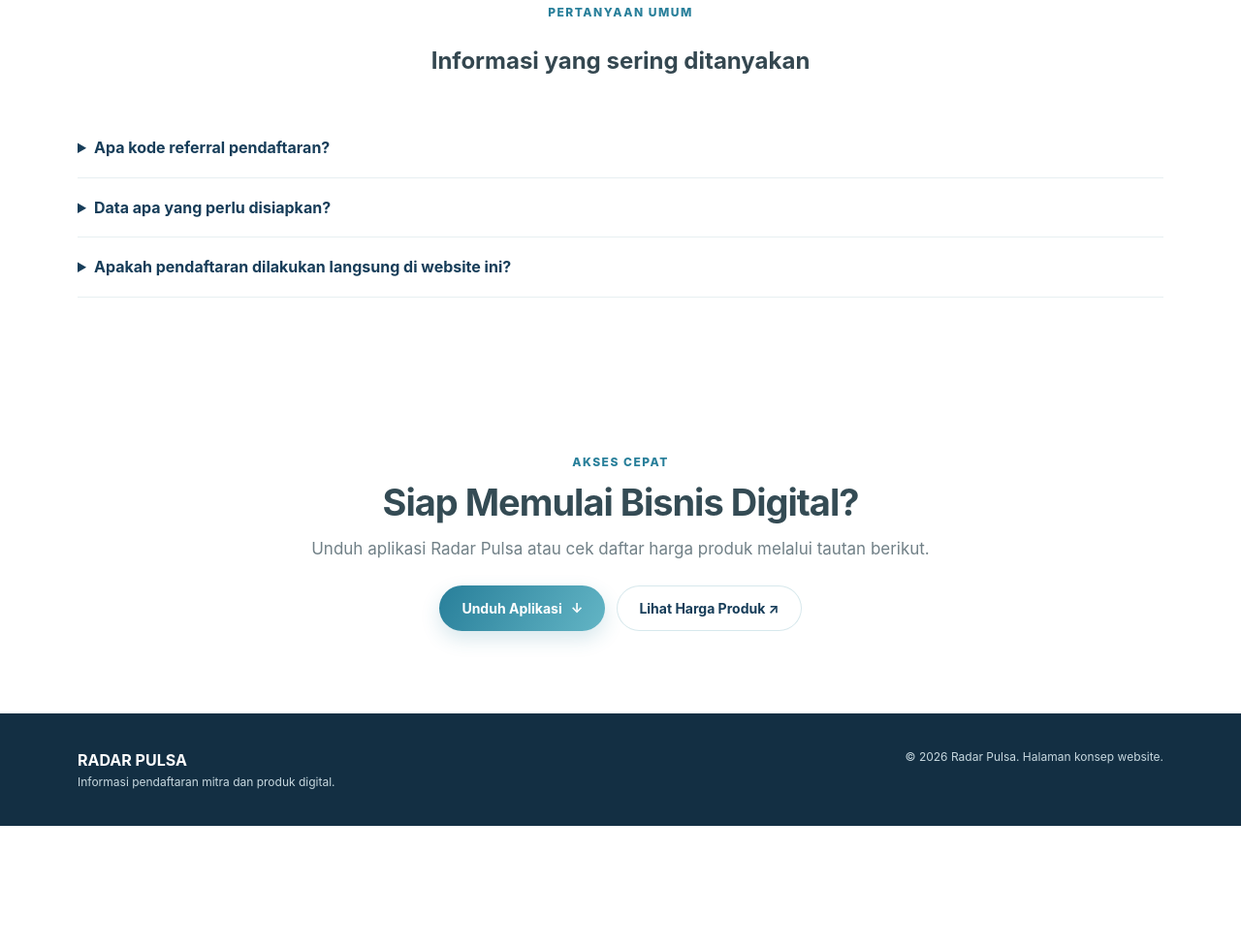
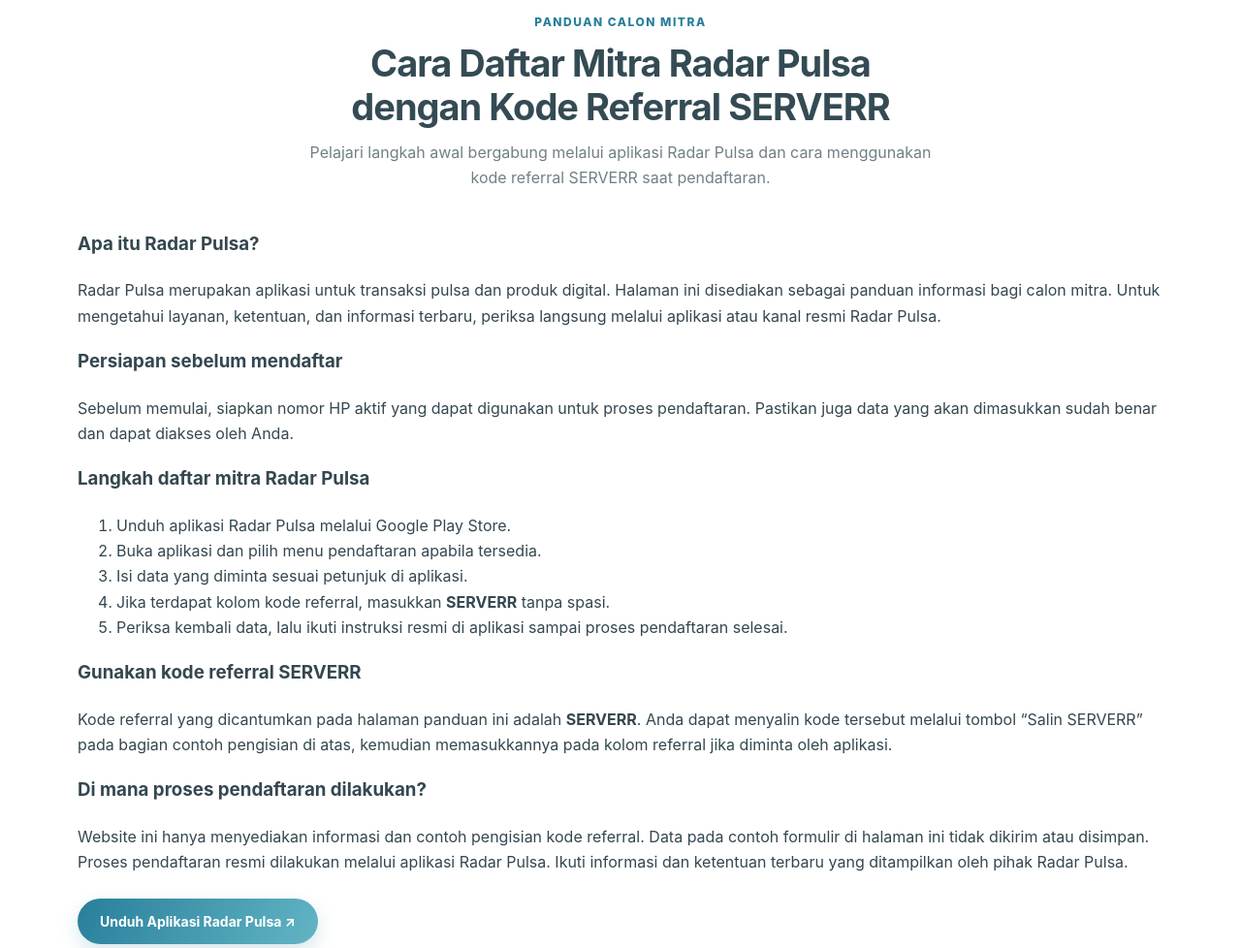
Before and after one commit to radarpulsa-referalSERVERR/radar-pulsaSERVERR, a plain HTML site: page index.html in a window 1280 px wide. Shown: the part 3258-4236 px from the top of the page at 97% size. Before the commit the page ends 4110 px from the top, so only its background shows below. Drawn offline with Linux system fonts and the light colour scheme.

Commit message:
Add files via upload

```diff
--- a/index.html
+++ b/index.html
@@ -58,6 +58,41 @@
 <a class="contact-link" href="https://radarpulsa.com" target="_blank" rel="noopener"><span class="contact-icon" aria-hidden="true"><svg viewBox="0 0 24 24" fill="none" stroke="#247A9B" stroke-width="2" stroke-linecap="round" stroke-linejoin="round"><circle cx="12" cy="12" r="10"/><path d="M2 12h20M12 2a15.3 15.3 0 0 1 4 10 15.3 15.3 0 0 1-4 10 15.3 15.3 0 0 1-4-10 15.3 15.3 0 0 1 4-10Z"/></svg></span><span>Website Utama<small>radarpulsa.com</small></span></a>
 <a class="contact-link" href="https://radarpulsa.webreport.info/" target="_blank" rel="noopener"><span class="contact-icon" aria-hidden="true"><svg viewBox="0 0 24 24" fill="none" stroke="#247A9B" stroke-width="2" stroke-linecap="round" stroke-linejoin="round"><rect x="3" y="4" width="18" height="16" rx="2"/><path d="M7 8h10M7 12h10M7 16h6"/></svg></span><span>Website Report<small>radarpulsa.webreport</small></span></a>
 </div></div></section>
+<section class="section" id="panduan-daftar-mitra" aria-labelledby="judul-panduan-daftar">
+  <div class="wrap">
+    <div class="section-head">
+      <div class="kicker">Panduan calon mitra</div>
+      <h2 id="judul-panduan-daftar">Cara Daftar Mitra Radar Pulsa dengan Kode Referral SERVERR</h2>
+      <p>Pelajari langkah awal bergabung melalui aplikasi Radar Pulsa dan cara menggunakan kode referral SERVERR saat pendaftaran.</p>
+    </div>
+
+    <article>
+      <h3>Apa itu Radar Pulsa?</h3>
+      <p>Radar Pulsa merupakan aplikasi untuk transaksi pulsa dan produk digital. Halaman ini disediakan sebagai panduan informasi bagi calon mitra. Untuk mengetahui layanan, ketentuan, dan informasi terbaru, periksa langsung melalui aplikasi atau kanal resmi Radar Pulsa.</p>
+
+      <h3>Persiapan sebelum mendaftar</h3>
+      <p>Sebelum memulai, siapkan nomor HP aktif yang dapat digunakan untuk proses pendaftaran. Pastikan juga data yang akan dimasukkan sudah benar dan dapat diakses oleh Anda.</p>
+
+      <h3>Langkah daftar mitra Radar Pulsa</h3>
+      <ol>
+        <li>Unduh aplikasi Radar Pulsa melalui Google Play Store.</li>
+        <li>Buka aplikasi dan pilih menu pendaftaran apabila tersedia.</li>
+        <li>Isi data yang diminta sesuai petunjuk di aplikasi.</li>
+        <li>Jika terdapat kolom kode referral, masukkan <strong>SERVERR</strong> tanpa spasi.</li>
+        <li>Periksa kembali data, lalu ikuti instruksi resmi di aplikasi sampai proses pendaftaran selesai.</li>
+      </ol>
+
+      <h3>Gunakan kode referral SERVERR</h3>
+      <p>Kode referral yang dicantumkan pada halaman panduan ini adalah <strong>SERVERR</strong>. Anda dapat menyalin kode tersebut melalui tombol “Salin SERVERR” pada bagian contoh pengisian di atas, kemudian memasukkannya pada kolom referral jika diminta oleh aplikasi.</p>
+
+      <h3>Di mana proses pendaftaran dilakukan?</h3>
+      <p>Website ini hanya menyediakan informasi dan contoh pengisian kode referral. Data pada contoh formulir di halaman ini tidak dikirim atau disimpan. Proses pendaftaran resmi dilakukan melalui aplikasi Radar Pulsa. Ikuti informasi dan ketentuan terbaru yang ditampilkan oleh pihak Radar Pulsa.</p>
+
+      <p style="margin-top:24px"><a class="btn" href="https://play.google.com/store/apps/details?id=com.otoreport.radarpulsa" target="_blank" rel="noopener">Unduh Aplikasi Radar Pulsa ↗</a></p>
+    </article>
+  </div>
+</section>
+
 <section class="faq" id="faq"><div class="wrap"><div class="section-head"><div class="kicker">Pertanyaan umum</div><h2>Informasi yang sering ditanyakan</h2></div><details><summary>Apa kode referral pendaftaran?</summary><p>Kode referral yang dicantumkan pada materi referensi adalah SERVERR. Masukkan kode tersebut tanpa spasi saat mendaftar.</p></details><details><summary>Data apa yang perlu disiapkan?</summary><p>Siapkan nama lengkap, kota atau alamat, dan nomor HP aktif/WhatsApp. Contoh pada halaman ini hanya simulasi, bukan formulir pendaftaran.</p></details><details><summary>Apakah pendaftaran dilakukan langsung di website ini?</summary><p>Tidak. Formulir di atas hanya contoh pengisian agar calon mitra memahami data yang perlu disiapkan dan cara memakai kode SERVERR. Data contoh tidak dikirim atau disimpan. Pendaftaran resmi dilakukan langsung di aplikasi Radar Pulsa.</p></details></div></section>
 
 <section class="section" id="tautan-penting">
```
